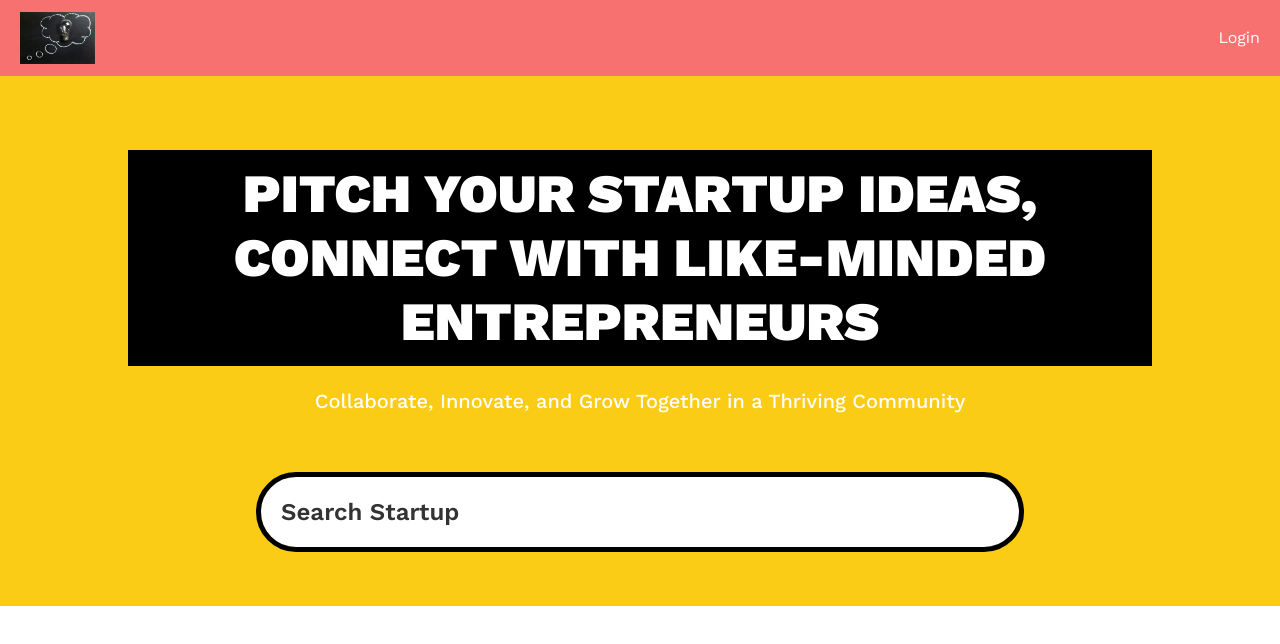
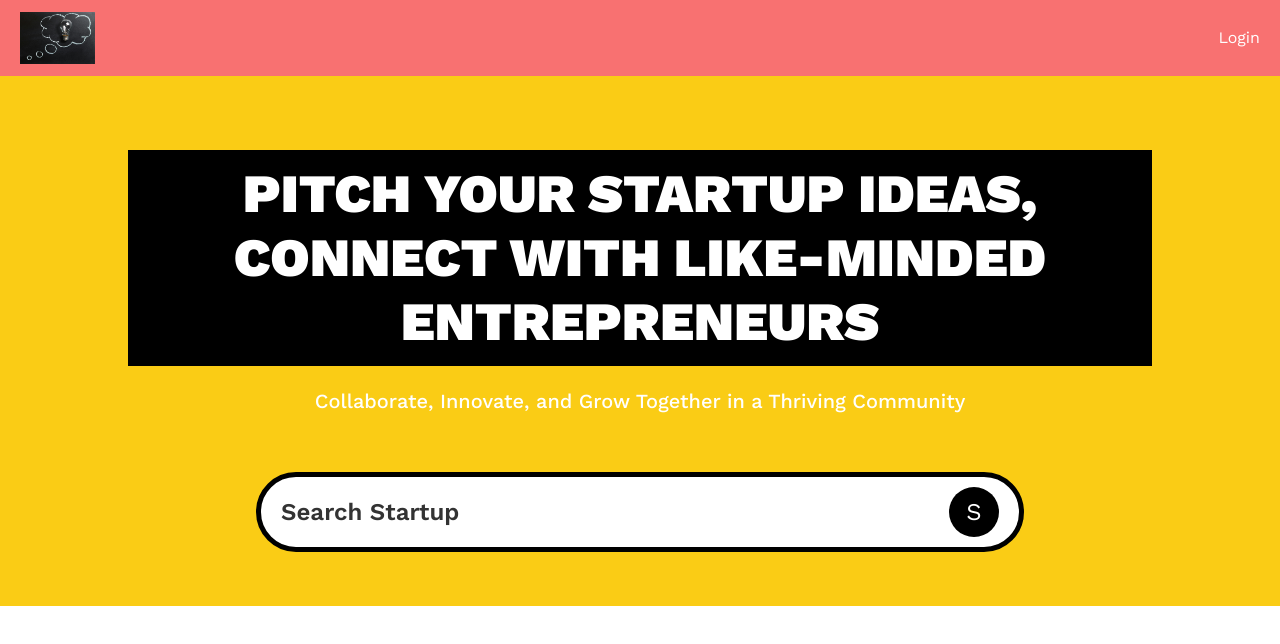
Before and after one commit to Aakash0419/fluffy-octo-eureka, a Next.js app: page / in a window 1280 px wide. Shown: the top 644 px of the page. Built offline with nearby package versions, Linux system fonts and the light colour scheme; no server answers.

Commit message:
search button working and reset button giving problems

```diff
--- a/app/(root)/page.tsx
+++ b/app/(root)/page.tsx
@@ -1,14 +1,15 @@
 import React from 'react';
 import Searchbar from '../components/Searchbar';
 
-export default function Home() {
+export default async function Home({searchparams}:{searchparams:Promise<{query?:string}>}) {
+  const queryresp = await searchparams;
   return (
     <>
       <section className="yellow_container">
         <h1 className="heading">Pitch Your Startup Ideas,<br/>Connect with Like-minded Entrepreneurs</h1>
         <p className="sub-heading">Collaborate, Innovate, and Grow Together in a Thriving Community</p>
         <br/>
-        <Searchbar/>
+      <Searchbar query={queryresp?.query}/>
       </section>
 
     </>
--- a/app/components/Searchbar.tsx
+++ b/app/components/Searchbar.tsx
@@ -1,21 +1,20 @@
 import React from 'react'
 import Form from 'next/form'
 import Searchformreset from './Searchformreset'
-const Searchbar = () => {
+const Searchbar = ({query}:{query?:string}) => {
 
-    const query = 'Test'
   return (
     <>
     <Form action="/" scroll={false} className="search-form" >
     <input
          name="query"
          className="search-input"
-         defaultValue=""
+         defaultValue={query}
          placeholder="Search Startup"/>
+
          <div className="flex gap-2" >
-            {query &&(
-                <Searchformreset/>
-            )}
+            {query &&<Searchformreset />}
+            <button type="submit" className="search-btn text-white">S</button>
          </div>
 
     </Form>
--- a/app/components/Searchformreset.tsx
+++ b/app/components/Searchformreset.tsx
@@ -1,14 +1,17 @@
 "use client"
+import  Link  from 'next/link'
 import React from 'react'
 
 const searchformreset = () => {
     const reset = () => {
-        const form = document.querySelector('.search.form') as HTMLFormElement
+        const form = document.querySelector('.search-form') as HTMLFormElement
         if(form) form.reset()
     }
     return (
     <>
-      <button type="reset" onClick={reset}></button>
+      <button type="reset" onClick={reset}>
+      <Link href="/" className='search-btn text-white'>X</Link>
+      </button>
     </>
   )
 }
```
